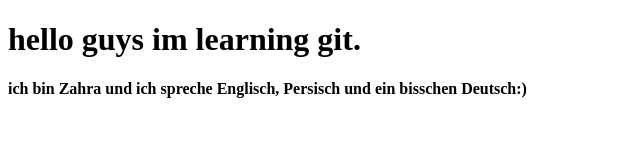
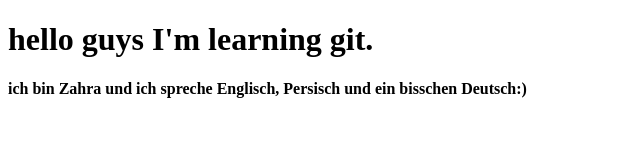
Before and after one commit to zahrabateninia/git_test, a plain HTML site: page index.html in a window 1280 px wide. Shown: the whole page, without its empty margins (0-640 px from the left). Drawn offline with Linux system fonts and the light colour scheme.

Commit message:
Update index.html

```diff
--- a/index.html
+++ b/index.html
@@ -7,7 +7,7 @@
     <title>Document</title>
 </head>
 <body>
-    <h1>hello guys im learning git.</h1>
+    <h1>hello guys I'm learning git.</h1>
     <h4>ich bin Zahra und ich spreche Englisch, Persisch und ein bisschen Deutsch:) </h4>
 
 </body>
```
